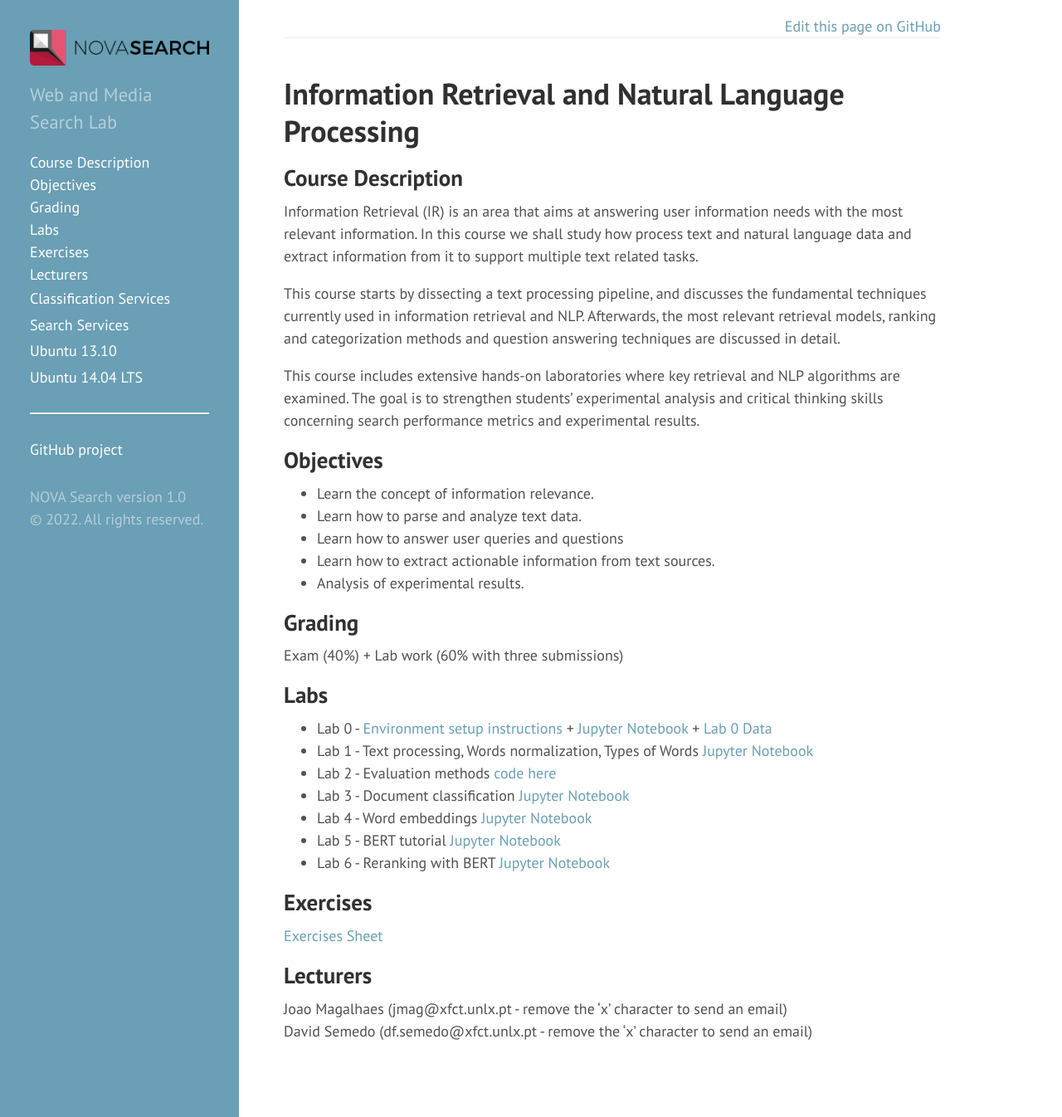
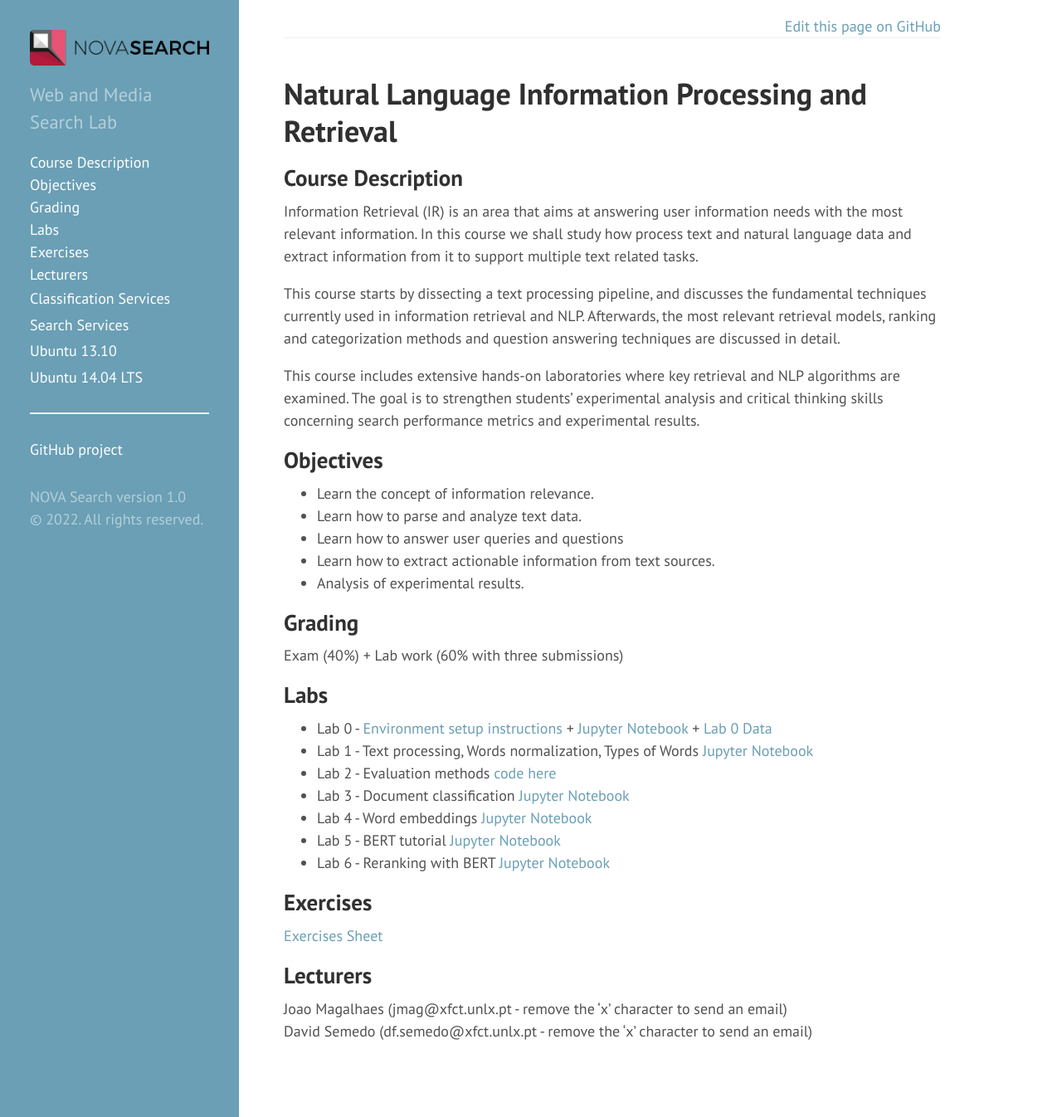
Before and after one commit to novasearch/wiki.novasearch.org, a Jekyll site: the page built from wiki/IR_NLP_2022.md, in a window 1280 px wide and 1346 px high. Shown: the whole window at 83% size. Built offline with Jekyll 4.4.1, drawn with Linux system fonts in a browser that asks for light colours.

Commit message:
Update IR_NLP_2022.md

```diff
--- a/wiki/IR_NLP_2022.md
+++ b/wiki/IR_NLP_2022.md
@@ -1,5 +1,5 @@
 ---
-title: Information Retrieval and Natural Language Processing
+title: Natural Language Information Processing and Retrieval
 layout: wiki
 ---
 
```
